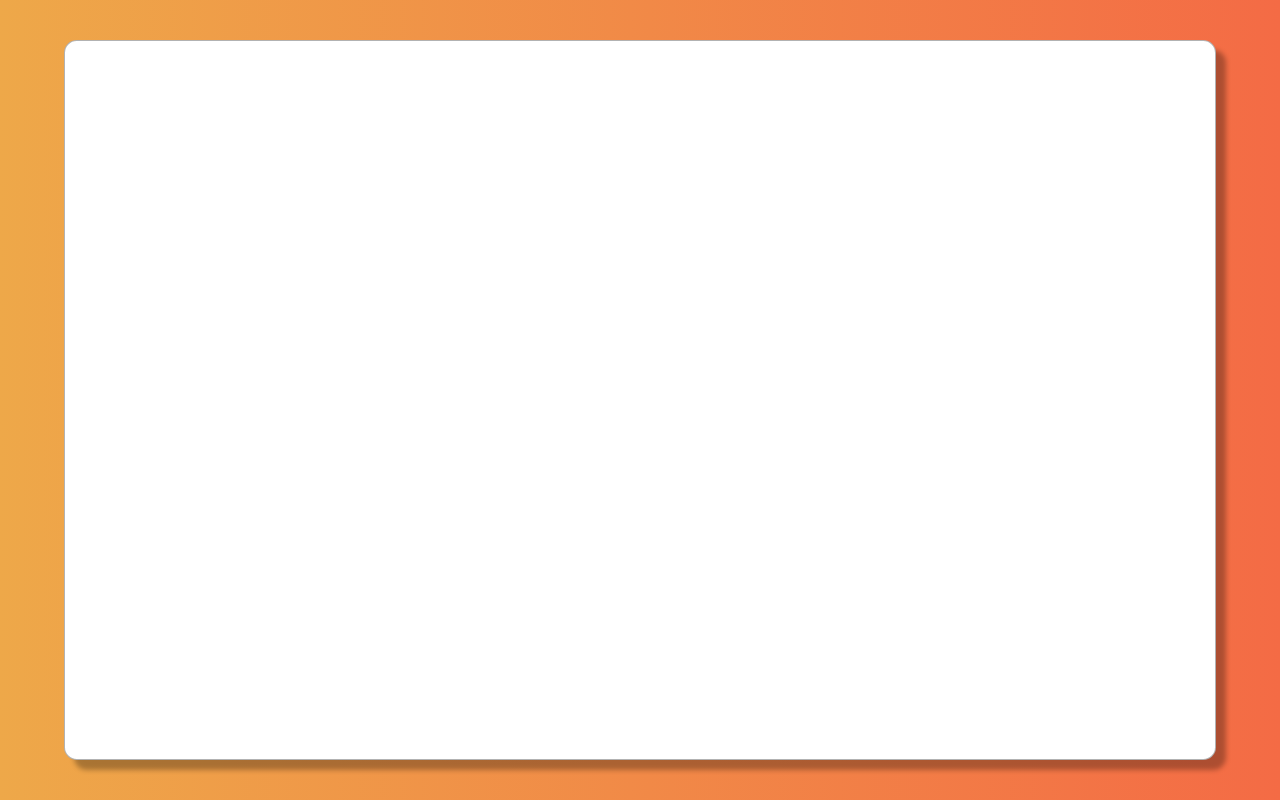
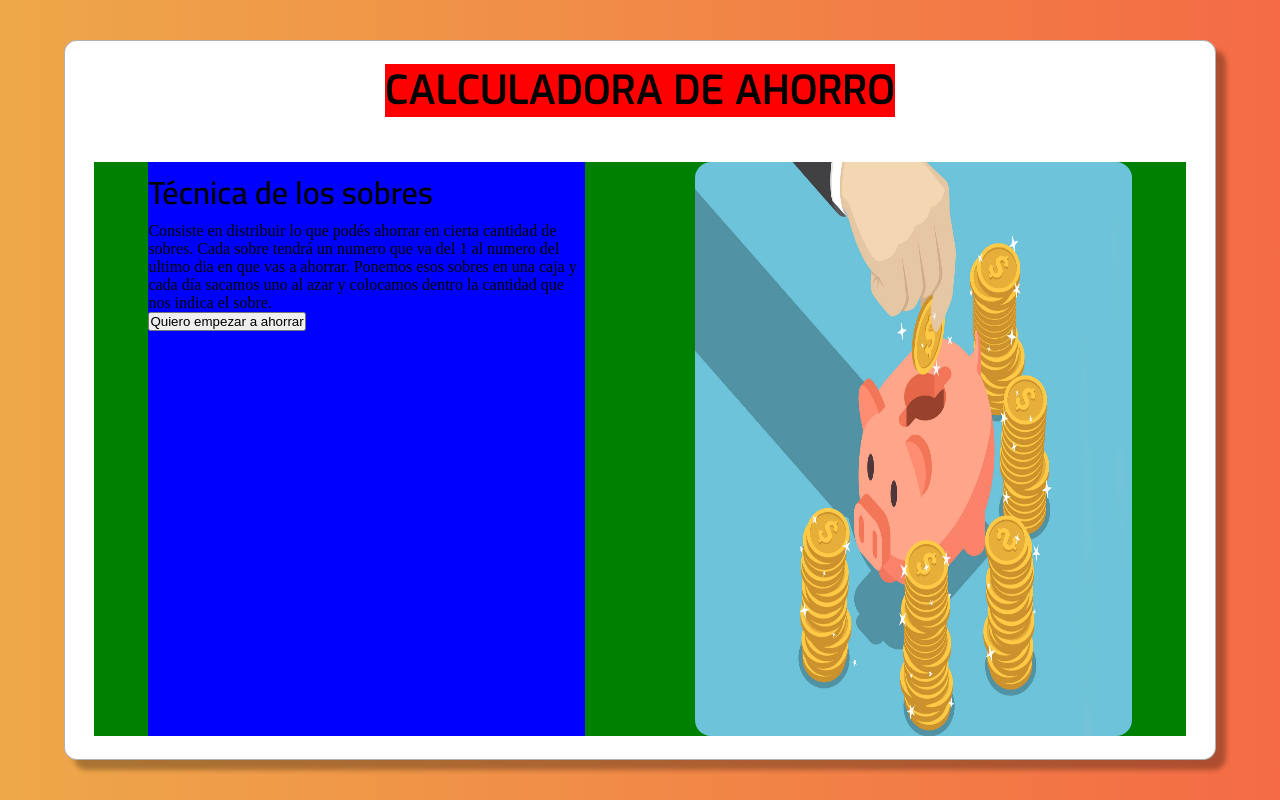
Before and after one commit to MatiasGodoyWD/ahorro-app, a website with bundled scripts: page index.html in a window 1280 px wide. Built offline with nearby package versions, Linux system fonts and the light colour scheme; a web font is replaced by a local one.

Commit message:
info screen added

```diff
--- a/index.css
+++ b/index.css
@@ -4,6 +4,12 @@
   margin: 0;
   padding: 0;
   box-sizing: border-box;
+}
+
+:root {
+  --primary-font: "Exo", sans-serif;
+  --secondary-font: "Cairo", sans-serif;
+  --tertiary-font: "Work Sans", sans-serif;
 }
 
 .container {
@@ -28,7 +34,7 @@
 .app-container {
   display: flex;
   flex-direction: column;
-  /* justify-content: center; */
+  justify-content: space-around;
   align-items: center;
   width: 90%;
   height: 90%;
@@ -39,3 +45,41 @@
   -webkit-box-shadow: 10px 10px 5px 0px rgba(0, 0, 0, 0.29);
   -moz-box-shadow: 10px 10px 5px 0px rgba(0, 0, 0, 0.29);
 }
+
+.title {
+  font-family: var(--primary-font);
+  font-weight: 600;
+  background-color: red;
+  text-align: center;
+  font-size: 2.5rem;
+}
+
+.info__container {
+  width: 95%;
+  height: 80%;
+  background-color: green;
+  display: flex;
+  justify-content: space-around;
+  align-items: center;
+}
+
+.info__sobres__container {
+  width: 40%;
+  height: 100%;
+  display: flex;
+  flex-direction: column;
+  /* justify-content: space-around; */
+  align-items: flex-start;
+  background-color: blue;
+}
+.info__sobres__title {
+  font-family: var(--secondary-font);
+  font-size: 2rem;
+}
+
+.info__img {
+  background-color: coral;
+  width: 40%;
+  height: 100%;
+  border-radius: 1rem;
+}
--- a/index.html
+++ b/index.html
@@ -4,28 +4,34 @@
     <meta charset="UTF-8" />
     <meta http-equiv="X-UA-Compatible" content="IE=edge" />
     <meta name="viewport" content="width=device-width, initial-scale=1.0" />
-    <title>Document</title>
-    <link rel="preconnect" href="https://fonts.googleapis.com" />
-    <link rel="preconnect" href="https://fonts.gstatic.com" crossorigin />
-    <link
-      href="https://fonts.googleapis.com/css2?family=Roboto&display=swap"
-      rel="stylesheet"
-    />
-    <link rel="preconnect" href="https://fonts.googleapis.com" />
-    <link rel="preconnect" href="https://fonts.gstatic.com" crossorigin />
-    <link
-      href="https://fonts.googleapis.com/css2?family=Amatic+SC:wght@400;700&family=Barlow+Semi+Condensed:ital,wght@0,300;0,400;0,500;0,800;1,200;1,300;1,500;1,800&family=Indie+Flower&display=swap"
-      rel="stylesheet"
-    />
+    <link rel="shortcut icon" href="/favicon.ico" type="image/x-icon">
+    <link rel="icon" href="/favicon.ico" type="image/x-icon">
+    <title>Calculadora de ahorro</title>
+    <link rel="preconnect" href="https://fonts.googleapis.com">
+<link rel="preconnect" href="https://fonts.gstatic.com" crossorigin>
+<link href="https://fonts.googleapis.com/css2?family=Cairo:wght@200;300;400;600&family=Exo:ital,wght@0,300;0,400;0,500;0,600;0,700;1,600&family=Hind+Madurai:wght@300;400;500;600;700&family=Montserrat:ital,wght@0,300;0,400;0,500;0,600;0,700;1,400&family=Work+Sans:ital,wght@0,300;0,400;0,500;0,600;1,300;1,400;1,500&display=swap" rel="stylesheet">
+
     <link rel="stylesheet" href="index.css" />
   </head>
   <body>
     <div class="container">
       <div class="app-container">
+        <h1 class='title'>CALCULADORA DE AHORRO</h1>
+        <div class="info__container">
+          <div class="info__sobres__container">
+            <h2 class="info__sobres__title">Técnica de los sobres</h2>
+          <p class="info__sobres__p">
+            Consiste en distribuir lo que podés ahorrar en cierta cantidad de sobres. Cada sobre tendrá un numero que va del 1 al numero del ultimo dia en que vas a ahorrar. Ponemos esos sobres en una caja y cada día sacamos uno al azar y colocamos dentro la cantidad que nos indica el sobre.
+          </p>
+          <button class="comenzar">Quiero empezar a ahorrar</button>
+          </div>
+          <img src="./img/chanchaorro.jpg" alt="Chancho con monedas" class="info__img">
 
+        </div>
 
         </div>
       </div>
     </div>
+    <script src="index.js" type="module"></script>
   </body>
 </html>
--- a/index.js
+++ b/index.js
@@ -0,0 +1,7 @@
+import { infoPage } from "./info.js";
+
+function main() {
+  const appContainer = document.querySelector(".app-container");
+}
+
+main();
```
Also changed, not shown: calculator.js (added), favicon.ico (added), img/chanchaorro.jpg (added), info.js (added).
